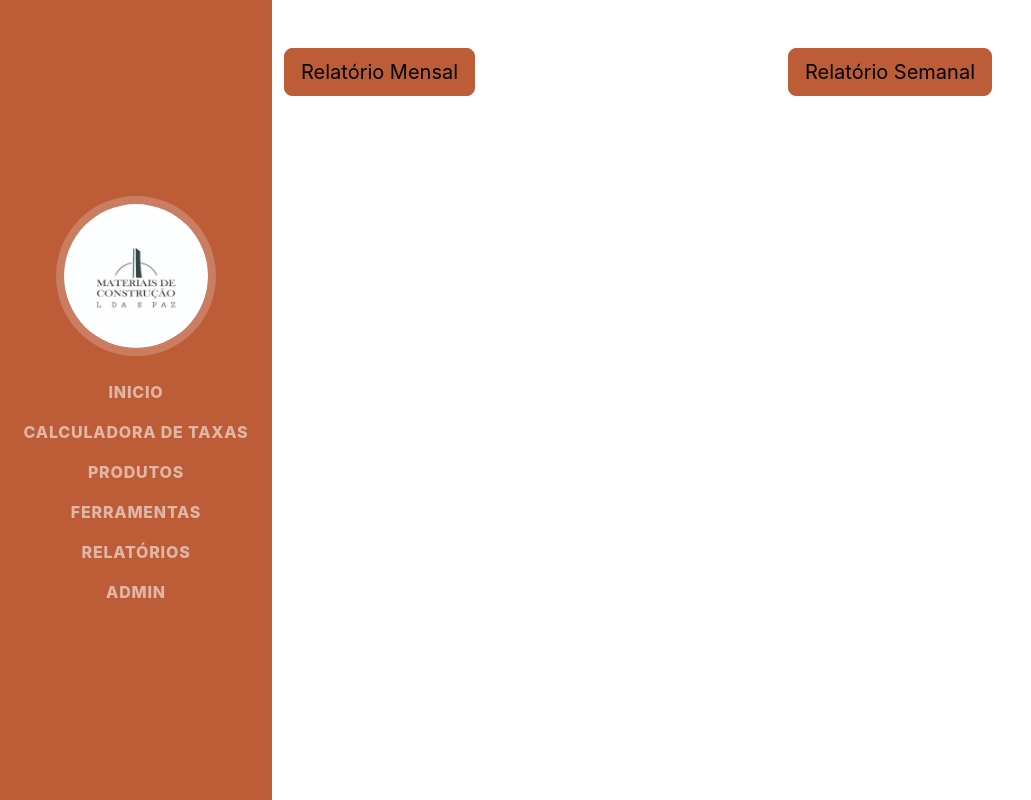
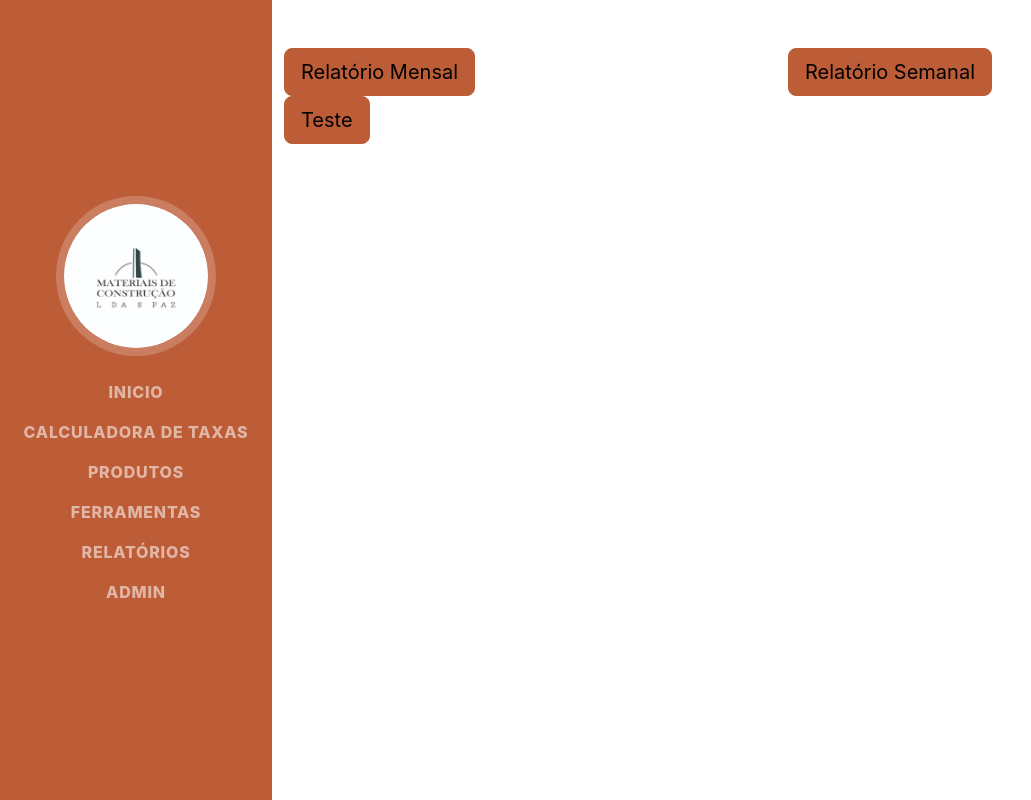
Before and after one commit to Lucaspaz21/lsp, a Flask app: page /relatorios in a window 1280 px wide. Shown: the whole page, without its empty margins (0-1031 px from the left). Run offline with Flask 3, Linux system fonts and the light colour scheme; some libraries are stand-ins or nearby versions; some web fonts are replaced.

Commit message:
Update relatorios.html

```diff
--- a/lsp/templates/relatorios.html
+++ b/lsp/templates/relatorios.html
@@ -14,6 +14,9 @@
                 <div class="col-md-6">
                     <button class="btn btn-primary btn-lg btn-block" type="submit" name="button" value="relatorio_semanal">Relatório Semanal</button>
                 </div>
+                <div class="col-md-6">
+                    <button class="btn btn-primary btn-lg btn-block" type="submit" name="button" value="relatorio_semanal" href="{{ url_for('mostrar_arquivos')}}">Teste</button>
+                </div>
             </div>
         </div>
     </form>
```
